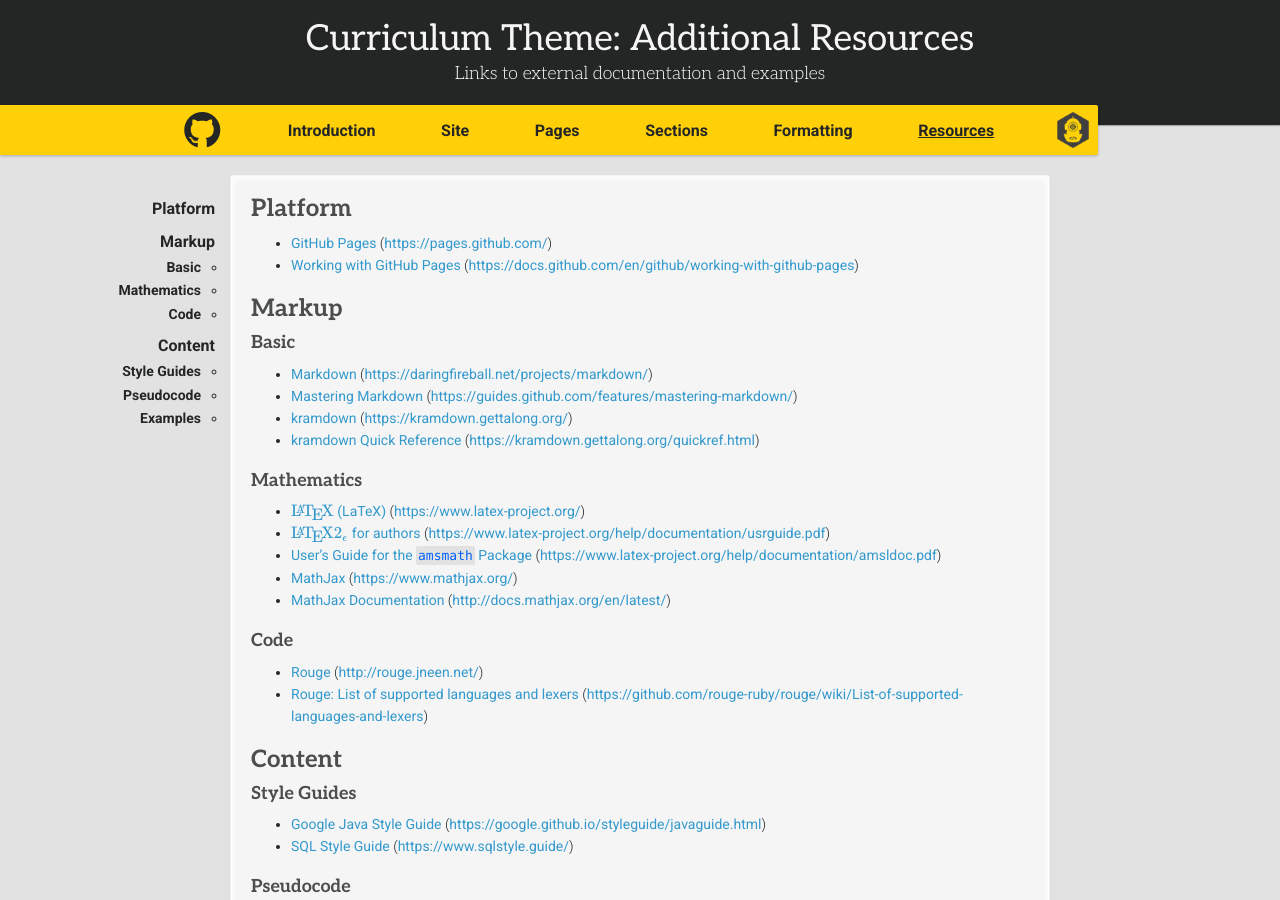
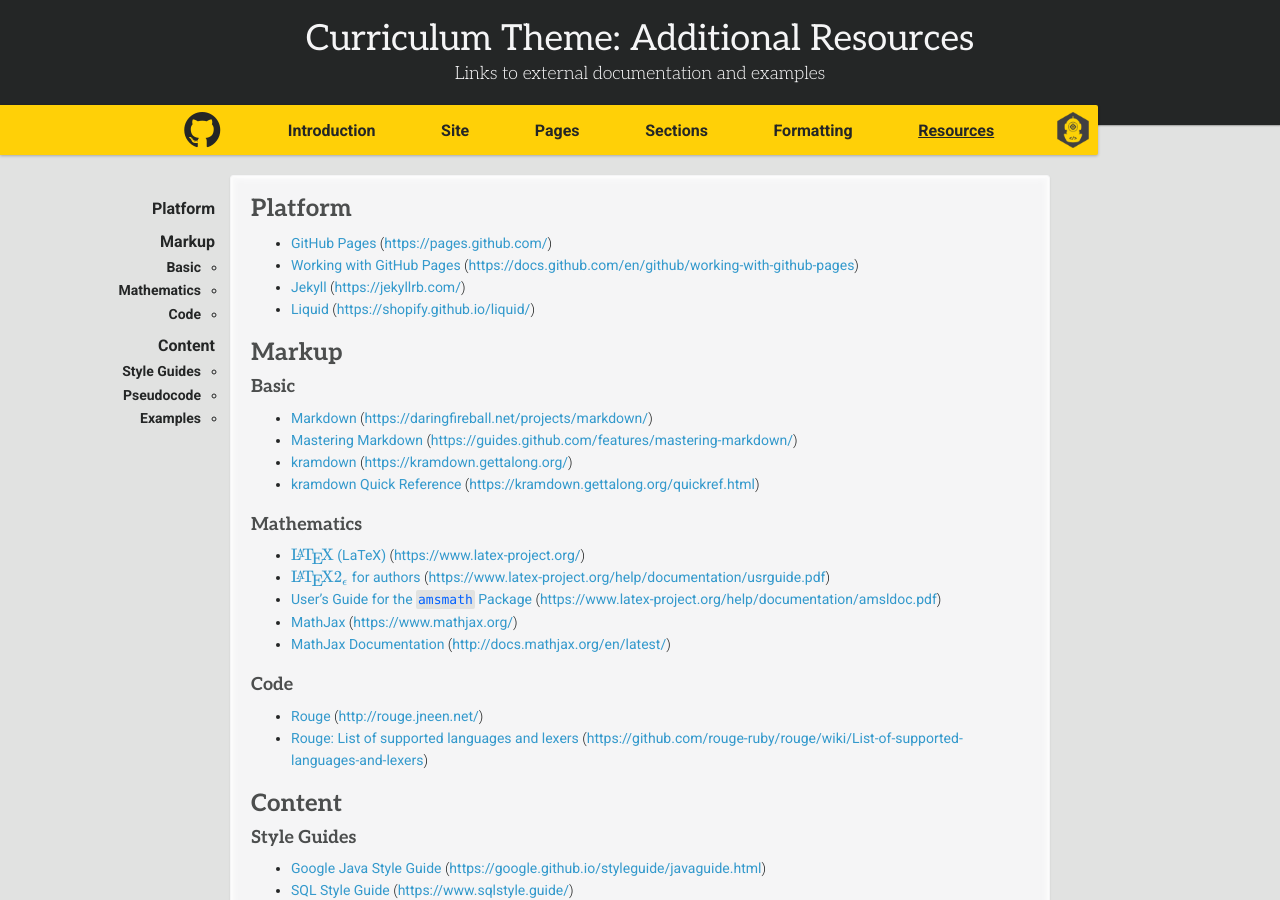
Before and after one commit to ddc-java/ddc-day, a Jekyll site: the page built from resources.md, in a window 1280 px wide and 900 px high. Built offline with Jekyll 4.4.1, drawn with Linux system fonts in a browser that asks for light colours; nearby versions of some CDN libraries; some web fonts are replaced; our own code applies the rules of GitHub Pages for plain Markdown files; formulas are drawn with MathJax 3.

Commit message:
More links on Liquid and Jekyll

```diff
--- a/resources.md
+++ b/resources.md
@@ -9,6 +9,8 @@
 
 * [GitHub Pages](https://pages.github.com/) (<https://pages.github.com/>)
 * [Working with GitHub Pages](https://docs.github.com/en/github/working-with-github-pages) (<https://docs.github.com/en/github/working-with-github-pages>)
+* [Jekyll](https://jekyllrb.com/) (<https://jekyllrb.com/>)
+* [Liquid](https://shopify.github.io/liquid/) (<https://shopify.github.io/liquid/>)
 
 ## Markup
 
```
Also changed, not shown: pages.md (+2 -0 lines), site.md (+2 -0 lines).
